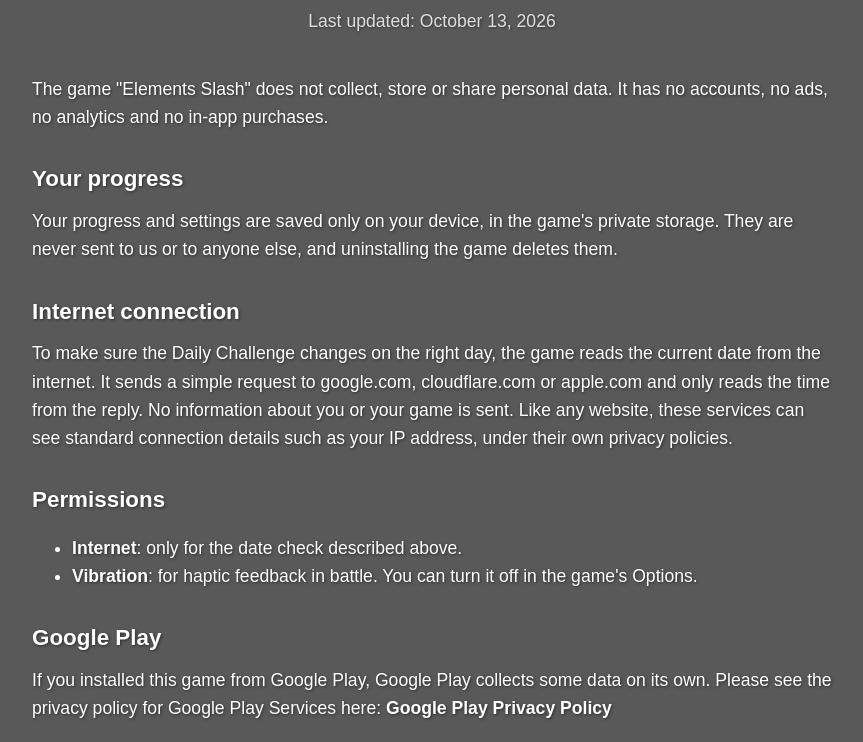
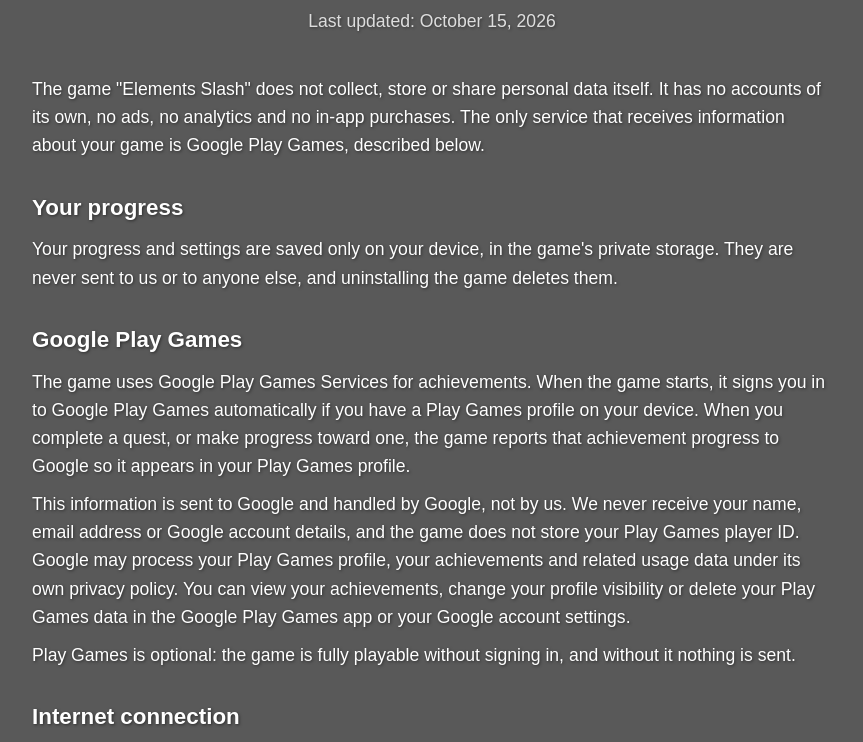
Before and after one commit to atlproductions/atlproductions.github.io, a plain HTML site: page elements-slash/index.html in a window 1280 px wide. Shown: the part 287-1029 px from the top of the page, without its empty margins (208-1071 px from the left). Drawn offline with Linux system fonts and the light colour scheme.

Commit message:
Update privacy policy with Google Play Games details

```diff
--- a/elements-slash/index.html
+++ b/elements-slash/index.html
@@ -78,26 +78,34 @@
   <body>
     <img src="icon.png" alt="Elements Slash Logo" class="logo">
     <h1>Elements Slash - Privacy Policy</h1>
-    <p class="updated">Last updated: October 13, 2026</p>
+    <p class="updated">Last updated: October 15, 2026</p>
 
     <main>
-      <p>The game "Elements Slash" does not collect, store or share personal data. It has no accounts, no ads, no analytics and no in-app purchases.</p>
+      <p>The game "Elements Slash" does not collect, store or share personal data itself. It has no accounts of its own, no ads, no analytics and no in-app purchases. The only service that receives information about your game is Google Play Games, described below.</p>
 
       <h2>Your progress</h2>
       <p>Your progress and settings are saved only on your device, in the game's private storage. They are never sent to us or to anyone else, and uninstalling the game deletes them.</p>
+
+      <h2>Google Play Games</h2>
+      <p>The game uses Google Play Games Services for achievements. When the game starts, it signs you in to Google Play Games automatically if you have a Play Games profile on your device. When you complete a quest, or make progress toward one, the game reports that achievement progress to Google so it appears in your Play Games profile.</p>
+      <p>This information is sent to Google and handled by Google, not by us. We never receive your name, email address or Google account details, and the game does not store your Play Games player ID. Google may process your Play Games profile, your achievements and related usage data under its own privacy policy. You can view your achievements, change your profile visibility or delete your Play Games data in the Google Play Games app or your Google account settings.</p>
+      <p>Play Games is optional: the game is fully playable without signing in, and without it nothing is sent.</p>
 
       <h2>Internet connection</h2>
       <p>To make sure the Daily Challenge changes on the right day, the game reads the current date from the internet. It sends a simple request to google.com, cloudflare.com or apple.com and only reads the time from the reply. No information about you or your game is sent. Like any website, these services can see standard connection details such as your IP address, under their own privacy policies.</p>
 
       <h2>Permissions</h2>
       <ul>
-        <li><strong>Internet</strong>: only for the date check described above.</li>
+        <li><strong>Internet</strong>: for the date check described above and for Google Play Games achievements.</li>
         <li><strong>Vibration</strong>: for haptic feedback in battle. You can turn it off in the game's Options.</li>
       </ul>
 
       <h2>Google Play</h2>
-      <p>If you installed this game from Google Play, Google Play collects some data on its own. Please see the privacy policy for Google Play Services here:
-        <a href="https://policies.google.com/privacy" target="_blank">Google Play Privacy Policy</a>
+      <p>If you installed this game from Google Play, Google Play collects some data on its own. Please see Google's privacy policy here:
+        <a href="https://policies.google.com/privacy" target="_blank">Google Privacy Policy</a>
+      </p>
+      <p>For Google Play Games, see also:
+        <a href="https://support.google.com/googleplay/answer/9849398" target="_blank">Google Play Games profile and privacy</a>
       </p>
 
       <h2>Changes</h2>
```
